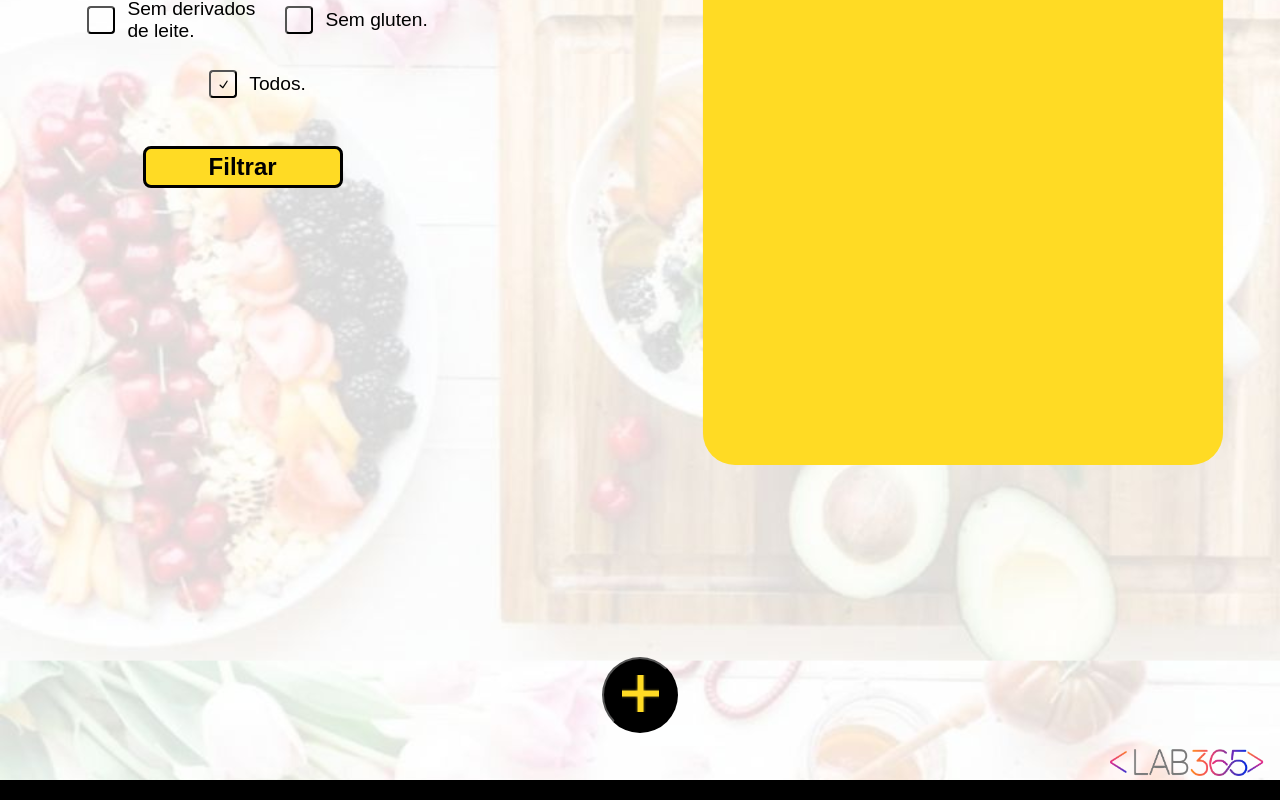
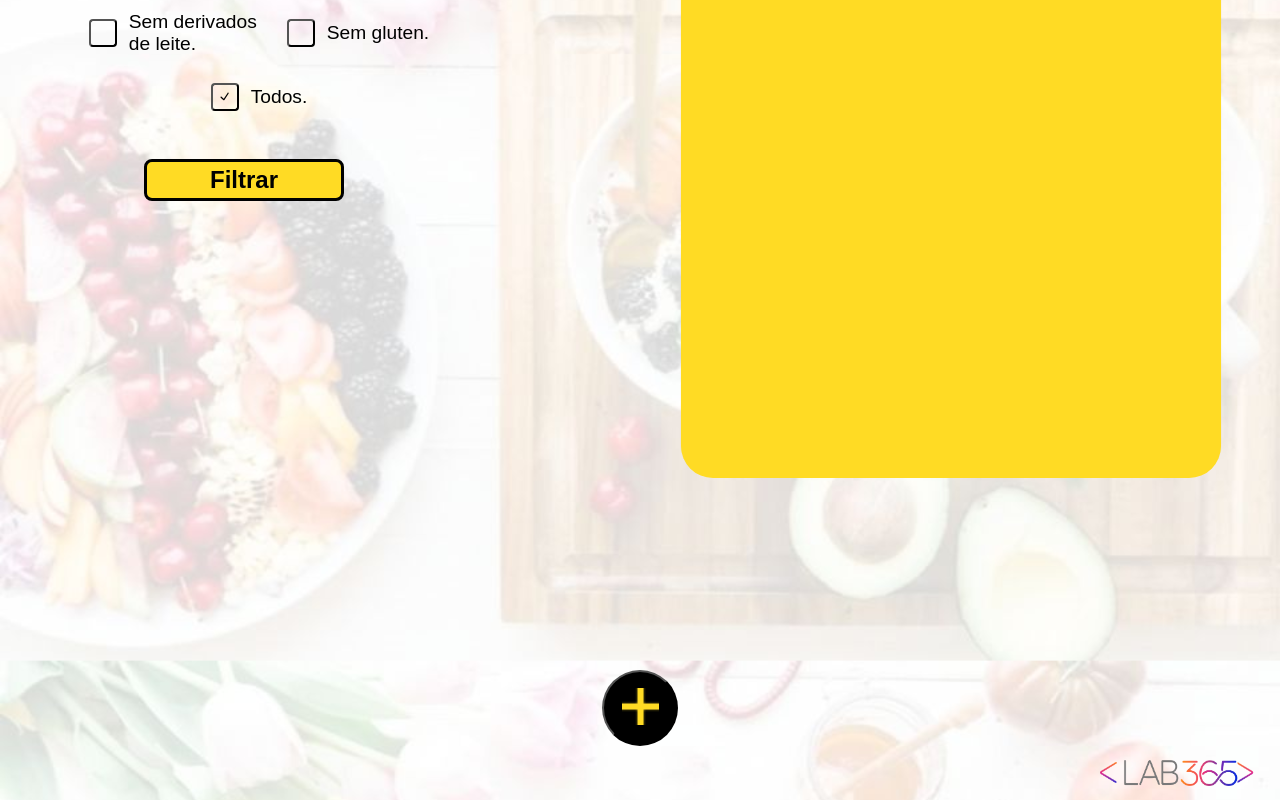
Before and after one commit to MilenaRizzi/projeto-modulo1-senai, a React (Vite) app in the folder lab-receitas-app/: page / in a window 1280 px wide. Shown: the part 266-1066 px from the top of the page. Built offline with nearby package versions, Linux system fonts and the light colour scheme; the HTML template or start-up script is replaced by a standard one.

Commit message:
pequena modificacoes na estilizacao

```diff
--- a/lab-receitas-app/src/components/Header/styles.ts
+++ b/lab-receitas-app/src/components/Header/styles.ts
@@ -2,7 +2,6 @@ import styled from "styled-components";
 
 export const HeaderContainer = styled.header`
   padding: 1.5rem;
-  margin: auto;
   text-align: center;
   font-size: 1.8rem;
   font-family: "Ubuntu", sans-serif;
--- a/lab-receitas-app/src/pages/Home/components/ListRecipes/styles.ts
+++ b/lab-receitas-app/src/pages/Home/components/ListRecipes/styles.ts
@@ -1,7 +1,7 @@
 import styled from "styled-components";
 
 export const ListContainer = styled.div`
-  min-width: 520px;
+  min-width: 540px;
   min-height: 75vh;
   border-radius: 2rem;
   box-shadow: 0 -2px 1px rgb(227, 194, 32, 0.5);
--- a/lab-receitas-app/src/pages/Home/styles.ts
+++ b/lab-receitas-app/src/pages/Home/styles.ts
@@ -3,7 +3,7 @@ import styled from "styled-components";
 
 export const HomeContainer = styled.main`
   display: flex;
-  padding: 1rem;
+  padding: 1.8rem;
   justify-content: space-around;
   gap: 12rem;
   min-width: 100%;
@@ -16,6 +16,7 @@ export const NewRecipeButton = styled.button`
     border-radius: 100%;
     background: black;
     cursor: pointer;
+    margin-bottom: 25px;
 
     &:hover {
       background-color: #292A36;
@@ -28,7 +29,8 @@ export const NewRecipeButton = styled.button`
 
 export const Footer = styled.div`
   text-align: right;
-  margin-right: 10px;
+  margin-right: 20px;
+  margin-top: -40px;
 
   img {
     width: 20vh;
```
